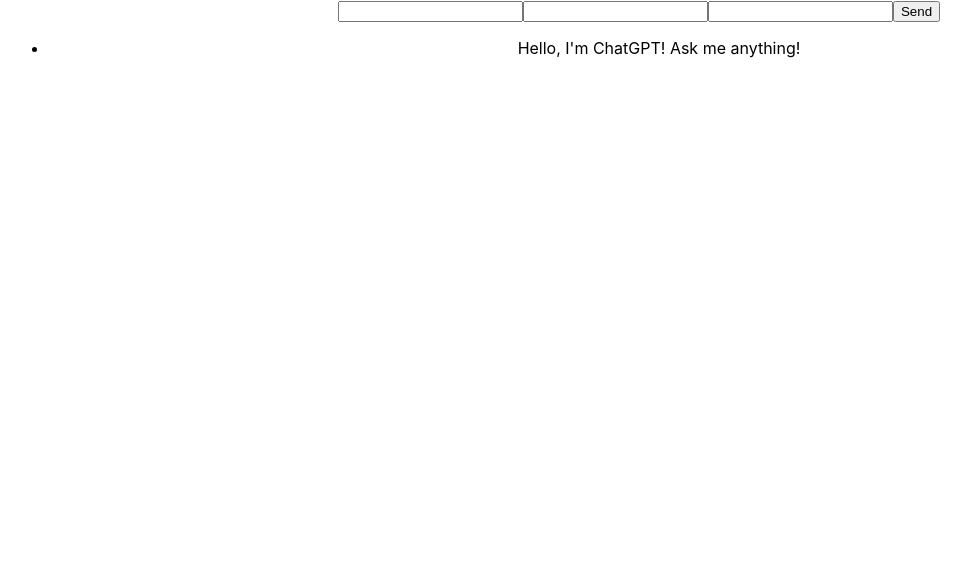
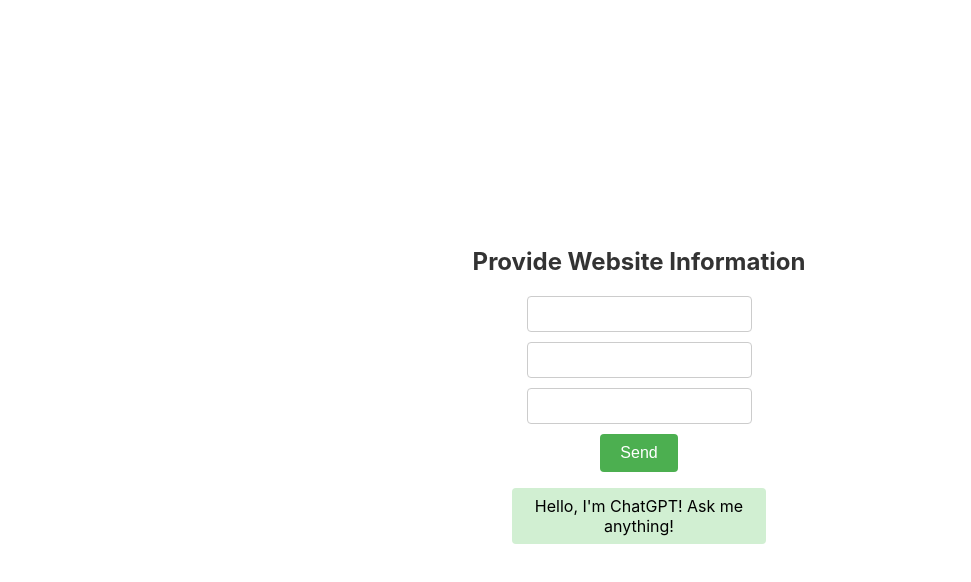
Before and after one commit to RubenZsido/compass, a React (Create React App) app: page / in a window 1280 px wide. Shown: the top 582 px of the page, without its empty margins (1-972 px from the left). Built offline with nearby package versions, Linux system fonts and the light colour scheme.

Commit message:
style and fixes

```diff
--- a/src/App.css
+++ b/src/App.css
@@ -1,7 +1,48 @@
 .App {
-  text-align: center;
+  display: flex;
+  flex-direction: column;
+  align-items: center;
+  justify-content: center;
+  height: 100vh;
 }
 
-.message {
-  margin: 10px;
+input {
+  margin-bottom: 10px;
+  padding: 8px;
+  border: 1px solid #ccc;
+  border-radius: 4px;
+  font-size: 16px;
 }
+
+button {
+  padding: 10px 20px;
+  background-color: #4CAF50;
+  color: white;
+  border: none;
+  border-radius: 4px;
+  cursor: pointer;
+  font-size: 16px;
+}
+
+h1 {
+  font-size: 24px;
+  color: #333;
+  margin-bottom: 20px;
+}
+
+ul {
+  list-style-type: none;
+  padding: 0;
+  display: flex;
+  flex-direction: column;
+  align-items: center;
+}
+
+li.message {
+  margin-bottom: 10px;
+  padding: 8px;
+  background-color: #d1efd2;
+  border-radius: 4px;
+  text-align: center;
+  width: 80%;
+}
--- a/src/App.js
+++ b/src/App.js
@@ -2,10 +2,10 @@
 import { useState } from 'react';
 import './App.css';
 
-const API_KEY = "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";
+const API_KEY = "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";
 // "Explain things like you would to a 10 year old learning how to code."
 const systemMessage = { //  Explain things like you're talking to a software professional with 5 years of experience.
-  "role": "system", "content": "Explain things like you would to a 10 year old learning how to code."
+  "role": "system", "content": "Your answers should only be 2-3 sentences and the third should be a call to action. And lots of jokes. Be creative and unexpected. Be very random."
 }
 
 function App() {
@@ -28,7 +28,7 @@
       sender: "user"
     };
 
-    const newMessages = [...messages, newMessage];
+    const newMessages = [ newMessage];
 
     setMessages(newMessages);
 
@@ -86,17 +86,19 @@
   }
   return (
     <div className="App">
-      <input onChange={(e)=>{setCompanyName(e.target.value)}} type="text"/>
-      <input onChange={(e)=>{setCompanyDescription(e.target.value)}} type="text"/>
-      <input onChange={(e)=>{setPreferences(e.target.value)}} type="text"/>
+      <h1>Provide Website Information</h1>
+      <input onChange={(e)=>{setCompanyName(e.target.value)}} value={companyName} type="text"/>
+      <input onChange={(e)=>{setCompanyDescription(e.target.value)}} value={companyDescription} type="text"/>
+      <input onChange={(e)=>{setPreferences(e.target.value)}} value={preferences} type="text"/>
       <button onClick={() => {
-        const message = "Create a website copy. Company Name: " + companyName + " Company Description: " + companyDescription + "Preferences for the style of the copy: " + preferences
+        const message = "Your answer should only be 2 sentences with a call to action. Create a website copy. Company Name: " +
+        companyName + " Company Description: " +
+        companyDescription + "Preferences for the style of the copy: " +
+        preferences
         handleSend(message)
       }}>Send</button>
       <ul>{messages.map((message) => <li className='message'>{message.message}</li>)}</ul>
-
     </div>
   );
 }
-
 export default App;
```
